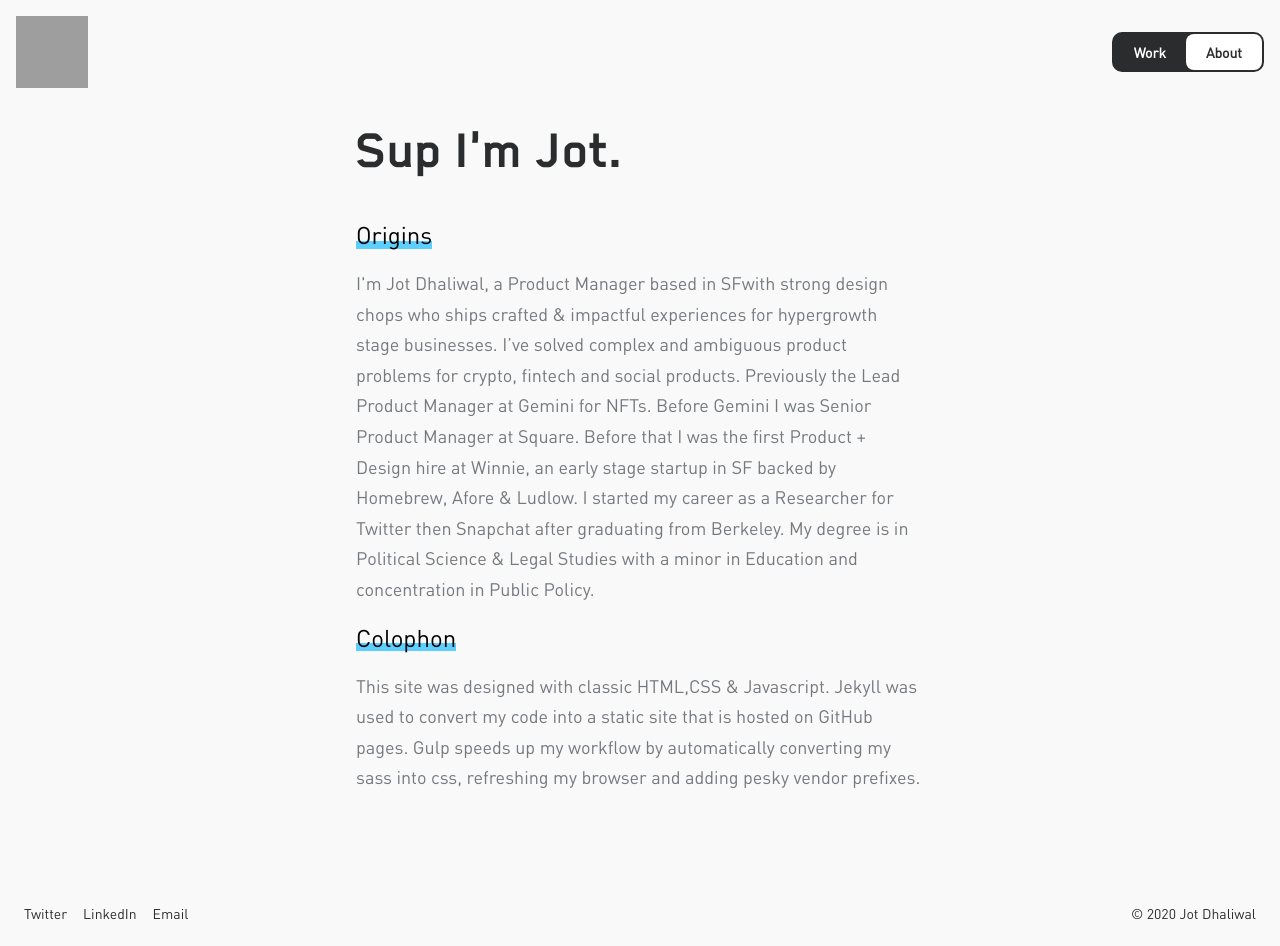
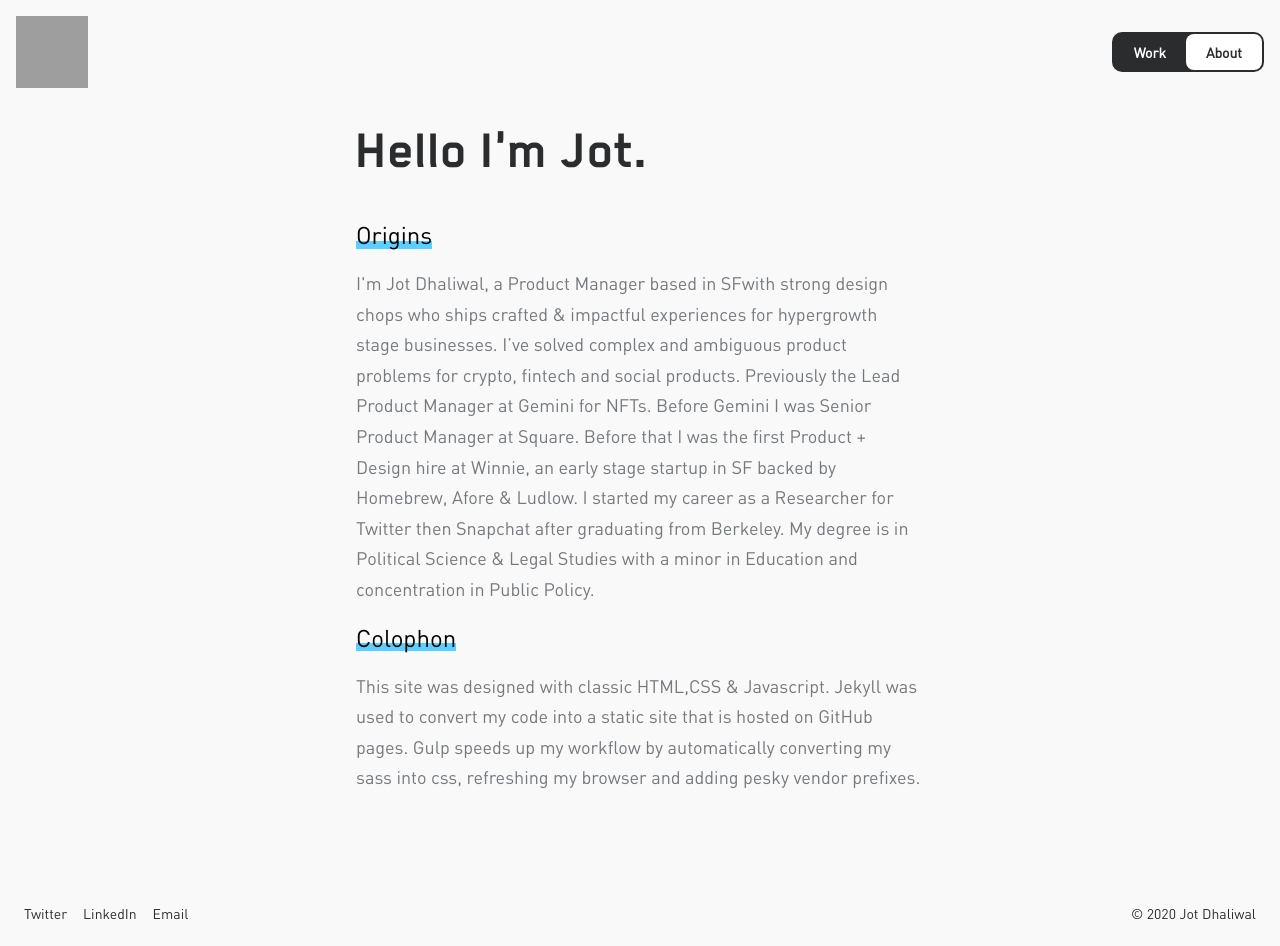
Before and after one commit to jotd/jotd-portfolio, a Jekyll site: the page about/index.html, which Jekyll copies as it is, in a window 1280 px wide and 946 px high. Built offline with Jekyll 4.4.1, drawn with Linux system fonts in a browser that asks for light colours; grey boxes are pictures that could not be loaded.

Commit message:
Update index.html

```diff
--- a/about/index.html
+++ b/about/index.html
@@ -36,7 +36,7 @@
     </div>
 
     <div id="margin-below-header" class="content-about">
-      <h1 class="header-about">Sup I'm Jot.</h1>
+      <h1 class="header-about">Hello I'm Jot.</h1>
     </div>
 
     <div class="content-about">
```
